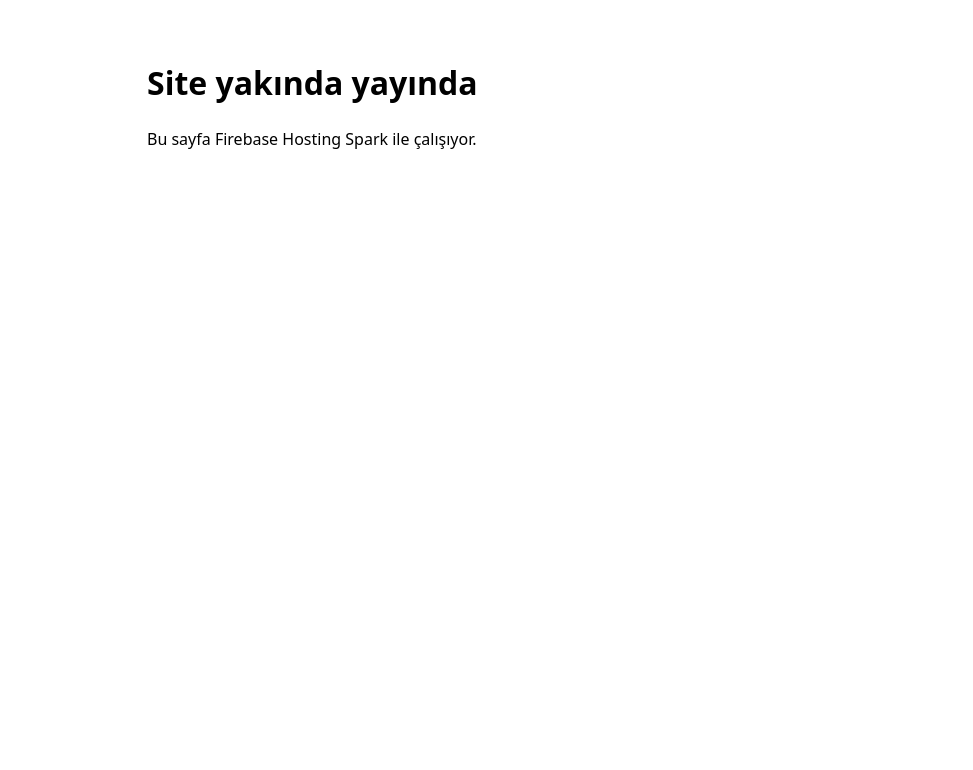
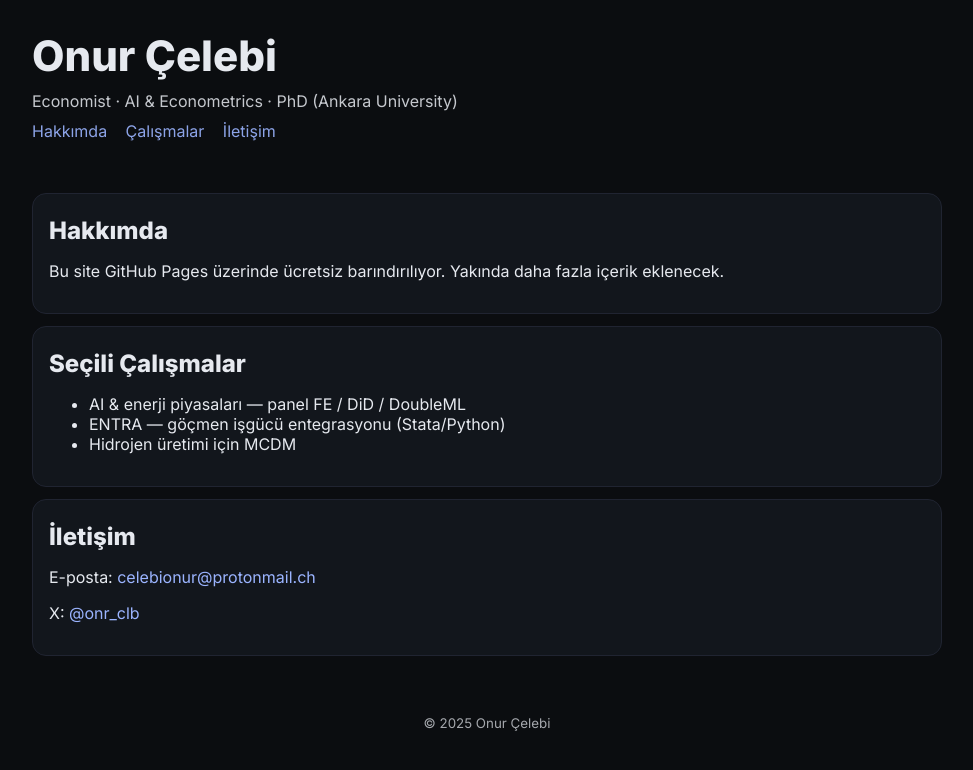
Before and after one commit to onurcelebi96/onurcelebi96.github.io, a plain HTML site: page index.html in a window 1280 px wide. Shown: the whole page, without its empty margins (153-1126 px from the left). Drawn offline with Linux system fonts and the light colour scheme.

Commit message:
Initial static site

```diff
--- a/index.html
+++ b/index.html
@@ -1,6 +1,51 @@
-<!doctype html><html lang="en"><meta charset="utf-8">
-<meta name="viewport" content="width=device-width,initial-scale=1">
-<title>Onur Çelebi — Coming Soon</title>
-<body style="font:16px/1.4 system-ui;padding:40px;max-width:680px;margin:auto">
-<h1>Site yakında yayında</h1><p>Bu sayfa Firebase Hosting Spark ile çalışıyor.</p>
-</body></html>
+<!doctype html>
+<html lang="tr">
+<head>
+  <meta charset="utf-8">
+  <meta name="viewport" content="width=device-width, initial-scale=1">
+  <title>Onur Çelebi — Economist & AI</title>
+  <meta name="description" content="Onur Çelebi | Economist • AI & Econometrics • Ankara University PhD">
+  <link rel="preconnect" href="https://fonts.gstatic.com" crossorigin>
+  <link href="https://fonts.googleapis.com/css2?family=Inter:wght@400;600;800&display=swap" rel="stylesheet">
+  <link rel="stylesheet" href="/style.css">
+</head>
+<body>
+  <header class="wrap">
+    <h1>Onur Çelebi</h1>
+    <p class="tag">Economist · AI & Econometrics · PhD (Ankara University)</p>
+    <nav class="nav">
+      <a href="#about">Hakkımda</a>
+      <a href="#work">Çalışmalar</a>
+      <a href="#contact">İletişim</a>
+    </nav>
+  </header>
+
+  <main class="wrap">
+    <section id="about" class="card">
+      <h2>Hakkımda</h2>
+      <p>Bu site GitHub Pages üzerinde ücretsiz barındırılıyor. Yakında daha fazla içerik eklenecek.</p>
+    </section>
+
+    <section id="work" class="card">
+      <h2>Seçili Çalışmalar</h2>
+      <ul>
+        <li>AI & enerji piyasaları — panel FE / DiD / DoubleML</li>
+        <li>ENTRA — göçmen işgücü entegrasyonu (Stata/Python)</li>
+        <li>Hidrojen üretimi için MCDM</li>
+      </ul>
+    </section>
+
+    <section id="contact" class="card">
+      <h2>İletişim</h2>
+      <p>E-posta: <a href="mailto:celebionur@protonmail.ch">celebionur@protonmail.ch</a></p>
+      <p>X: <a href="https://x.com/onr_clb" target="_blank">@onr_clb</a></p>
+    </section>
+  </main>
+
+  <footer class="foot wrap">
+    <small>© <span id="y"></span> Onur Çelebi</small>
+  </footer>
+
+  <script>document.getElementById('y').textContent = new Date().getFullYear();</script>
+</body>
+</html>
--- /dev/null
+++ b/style.css
@@ -0,0 +1,10 @@
+*{box-sizing:border-box}html,body{margin:0;padding:0}
+body{font-family:Inter,system-ui,Segoe UI,Roboto,Arial,sans-serif;background:#0b0d10;color:#e6e9ef}
+a{color:#9bb4ff;text-decoration:none}
+.wrap{max-width:950px;margin:0 auto;padding:20px}
+header h1{font-size:clamp(28px,5vw,42px);margin:10px 0}
+.tag{opacity:.85;margin:0 0 10px}
+.nav a{margin-right:14px;opacity:.9}
+.card{background:#12161c;border:1px solid #202431;border-radius:14px;padding:16px;margin:12px 0}
+h2{margin:6px 0 10px}
+.foot{opacity:.7;text-align:center;padding:24px 20px}
```
